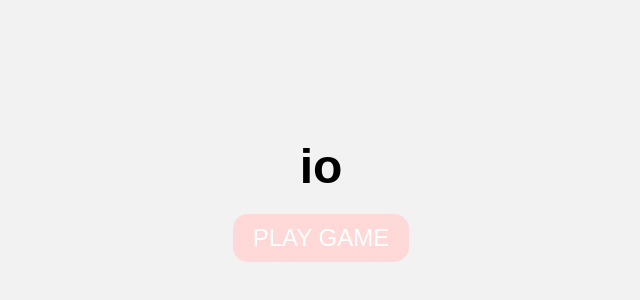
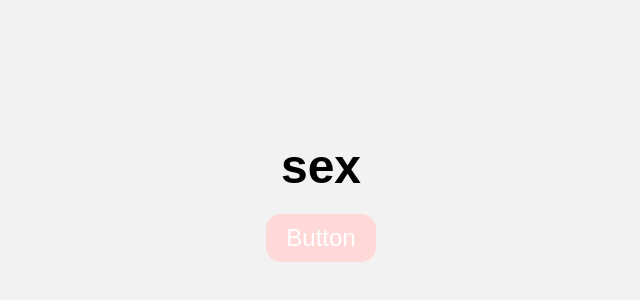
Before and after one commit to bos12341/game, a plain HTML site: page index.html in a window 1280 px wide. Shown: the part 216-516 px from the top of the page, without its empty margins (319-959 px from the left). Drawn offline with Linux system fonts and the light colour scheme.

Commit message:
Update index.html

```diff
--- a/index.html
+++ b/index.html
@@ -1,13 +1,13 @@
 <!DOCTYPE html>
 <html>
 <head>
-  <title>게임 제목</title>
+  <title>DISCORD</title>
   <link rel="stylesheet" href="style.css">
 </head>
 <body>
   <div class="game-container">
-    <h1 id="title">io</h1>
-    <button id="play-button" class="play-button">PLAY GAME</button>
+    <h1 id="title">sex</h1>
+    <button id="play-button" class="play-button">Button</button>
     <div id="character" class="hidden"></div>
     <div id="countdown" class="hidden"></div>
   </div>
```
